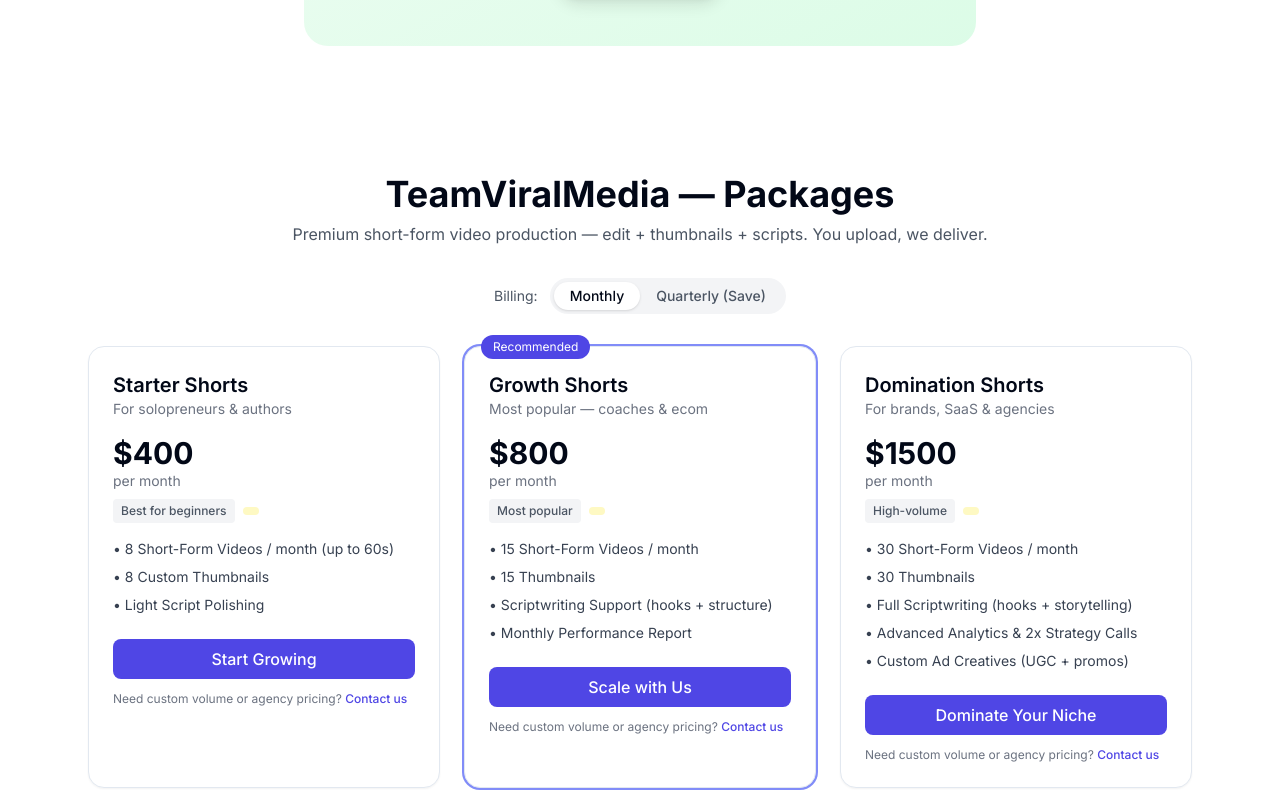
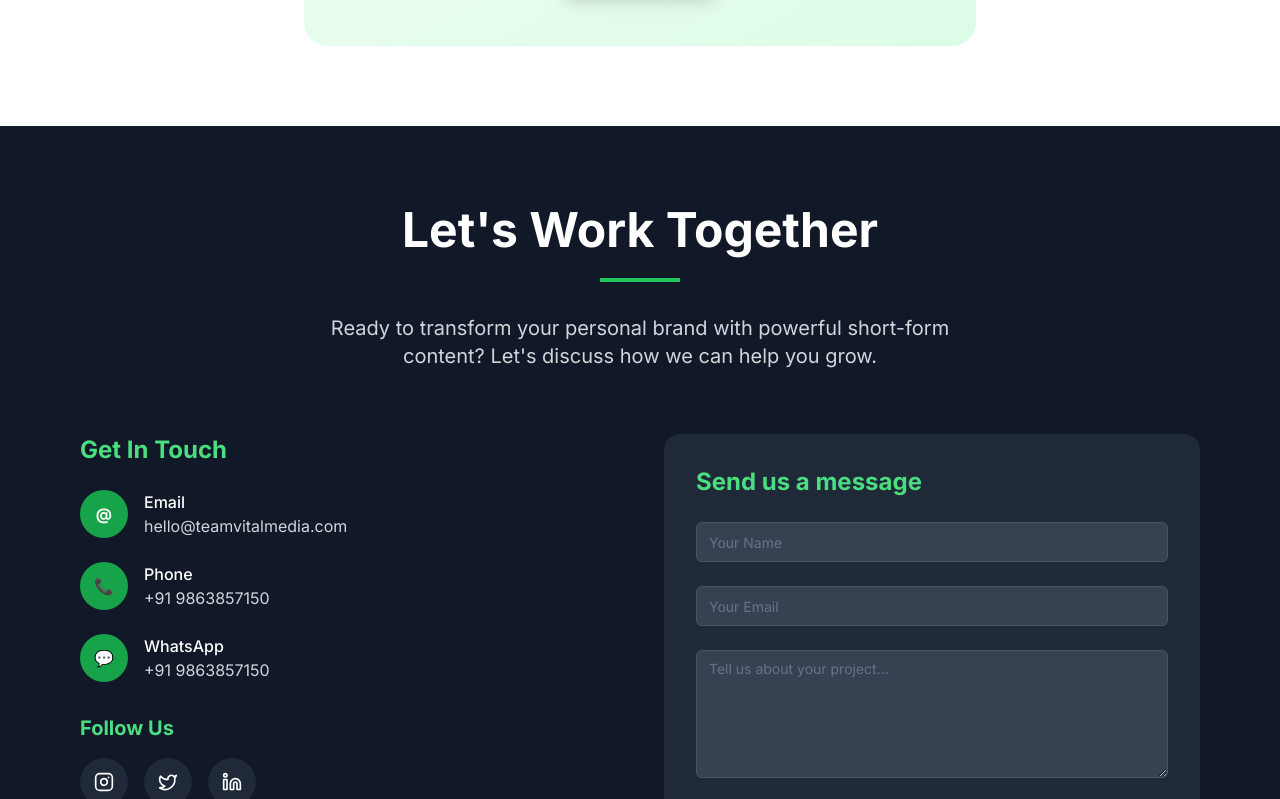
Before and after one commit to teamviralmedia/vital-media-launchpad, a React (Vite) app: page / in a window 1280 px wide. Shown: the part 5368-6167 px from the top of the page. Built offline with nearby package versions, Linux system fonts and the light colour scheme.

Commit message:
Remove pricing section

```diff
--- a/src/pages/Index.tsx
+++ b/src/pages/Index.tsx
@@ -4,7 +4,7 @@ import Hero from "@/components/Hero";
 import About from "@/components/About";
 import Services from "@/components/Services";
 import Portfolio from "@/components/Portfolio";
-import Pricing from "@/components/Pricing";
+
 import Contact from "@/components/Contact";
 
 const Index = () => {
@@ -15,7 +15,7 @@ const Index = () => {
       <About />
       <Services />
       <Portfolio />
-      <Pricing />
+
       <Contact />
     </div>
   );
```
